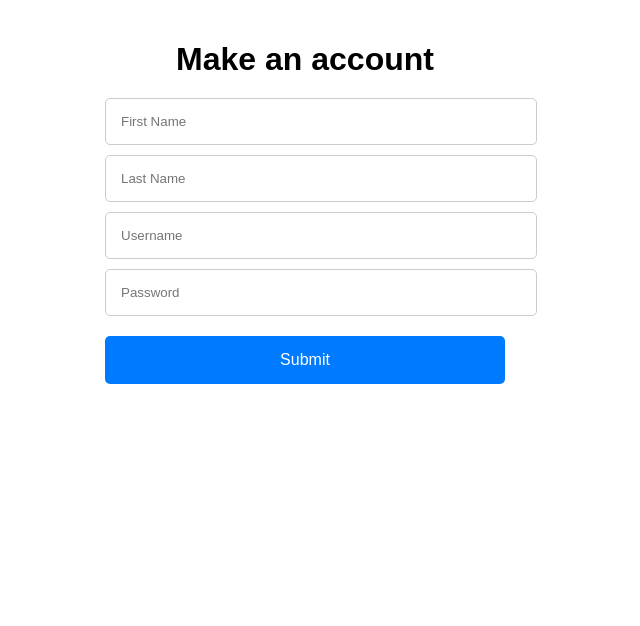
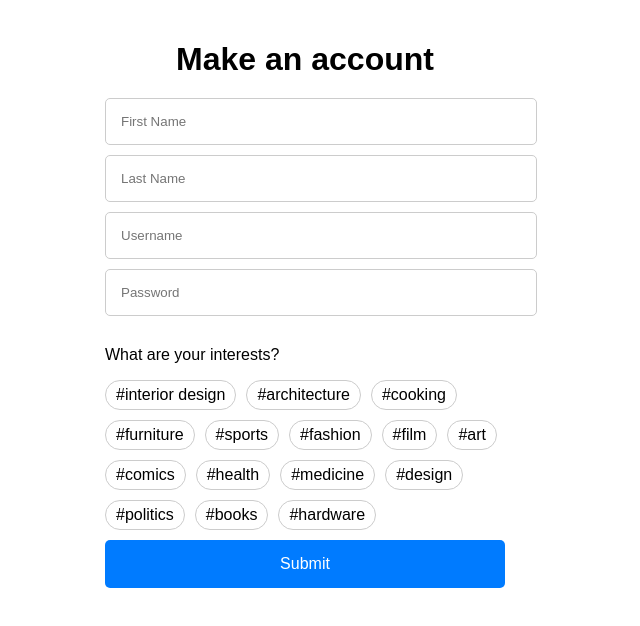
Before and after one commit to ediaviles/advanture, a React (Create React App) app: page /create-account in a window 1280 px wide. Shown: the top 626 px of the page, without its empty margins (335-975 px from the left). Built offline with nearby package versions, Linux system fonts and the light colour scheme.

Commit message:
Added a lot of stuff

```diff
--- a/package.json
+++ b/package.json
@@ -22,7 +22,7 @@
     "web-vitals": "^2.1.4"
   },
   "scripts": {
-    "start": "concurrently \"react-scripts start\" \"node server/index.js\"",
+    "start": "concurrently \"react-scripts start\" \"node --max-http-header-size=15000 server/index.js\"",
     "build": "react-scripts build",
     "test": "react-scripts test",
     "eject": "react-scripts eject"
--- a/src/App.js
+++ b/src/App.js
@@ -11,7 +11,7 @@ import { UserProfile } from './UserInfo'
 function App() {
 
   const MainApp = () => {
-    const [navbarIcon, setNavbarIcon] = useState(2)
+    const [navbarIcon, setNavbarIcon] = useState(3)
     return (
       <div className={"container"}>
         <NavBar navBarIcon={navbarIcon} setNavBarIcon={setNavbarIcon}/>
--- a/src/NavBar/NavBar.js
+++ b/src/NavBar/NavBar.js
@@ -1,11 +1,12 @@
 import { FontAwesomeIcon } from '@fortawesome/react-fontawesome'
-import { faSearch, faHome, faMessage } from '@fortawesome/free-solid-svg-icons';
+import { faSearch, faHome, faMessage, faGlobe } from '@fortawesome/free-solid-svg-icons';
 import './NavBar.css'
 
 const icons = [
     { id: 1, icon: faSearch},
-    { id: 2, icon: faHome},
-    { id: 3, icon: faMessage},
+    { id: 2, icon: faGlobe},
+    { id: 3, icon: faHome},
+    { id: 4, icon: faMessage}
   ];
 
 
--- a/src/Page/Components/AddIsland.js
+++ b/src/Page/Components/AddIsland.js
@@ -7,6 +7,28 @@ export function AddIsland({ onSave }) {
   const [images, setImages] = useState([]);
   const [tags, setTags] = useState([])
   const [tag, setTag] = useState('')
+
+  const handleImageChange = (e) => {
+    const files = Array.from(e.target.files);
+    const fileReaders = [];
+    const imageStrings = [];
+
+    files.forEach(file => {
+      const fileReader = new FileReader();
+
+      fileReader.onloadend = () => {
+        imageStrings.push(fileReader.result);
+        if (imageStrings.length === files.length) {
+          setImages(imageStrings);
+        }
+      };
+
+      fileReader.readAsDataURL(file);
+      fileReaders.push(fileReader);
+    });
+    console.log(images)
+  };
+
   const handleSave = () => {
     // Here you would typically send the data to your backend or directly update your state
     onSave({ islandName: name, description: description, images: images, tags: tags });
@@ -25,6 +47,7 @@ export function AddIsland({ onSave }) {
     <div className="add-island-container">
       <input type="text" placeholder="Island Name" value={name} onChange={e => setName(e.target.value)} />
       <textarea placeholder="Description" value={description} onChange={e => setDescription(e.target.value)} />
+      <input type="file" multiple onChange={handleImageChange} />
       {tags.map((tag, idx) => {
         return(
           <ul onClick={() => removeTag(idx)}>
--- a/src/Page/Components/CreateAccount.css
+++ b/src/Page/Components/CreateAccount.css
@@ -34,3 +34,27 @@
   .create-account-form button:hover {
     background-color: #0056b3;
   }
+
+  .interests-container {
+    margin-top: 20px;
+  }
+
+  .interests-tags {
+    display: flex;
+    flex-wrap: wrap;
+    gap: 10px;
+  }
+
+  .interest-tag {
+    padding: 5px 10px;
+    border-radius: 20px;
+    cursor: pointer;
+    border: 1px solid #ccc;
+    transition: background-color 0.3s;
+  }
+
+  .interest-tag.selected {
+    background-color: #007bff;
+    color: white;
+    border-color: #007bff;
+  }
--- a/src/Page/Components/CreateAccount.js
+++ b/src/Page/Components/CreateAccount.js
@@ -12,6 +12,7 @@ export const CreateAccount = () => {
     lastName: '',
     username: '',
     password: '',
+    interests: [],
   });
   const navigate = useNavigate()
 
@@ -52,6 +53,17 @@ export const CreateAccount = () => {
     postNewUser(formData)
   };
 
+  const handleInterestClick = (interest) => {
+    setFormData(prevFormData => ({
+      ...prevFormData,
+      interests: prevFormData.interests.includes(interest)
+        ? prevFormData.interests.filter(i => i !== interest)
+        : [...prevFormData.interests, interest]
+    }));
+  };
+
+  const interests = ["interior design", "architecture", "cooking", "furniture", "sports", "fashion", "film", "art", "comics", "health", "medicine", "design", "politics", "books", "hardware"];
+
   return (
     <div className="create-account-container">
       <form className="create-account-form" onSubmit={handleSubmit}>
@@ -84,6 +96,19 @@ export const CreateAccount = () => {
           value={formData.password}
           onChange={handleInputChange}
         />
+        <div className="interests-container">
+          <p>What are your interests?</p>
+          <div className="interests-tags">
+            {interests.map((interest, index) => (
+              <div
+                key={index}
+                className={`interest-tag ${formData.interests.includes(interest) ? 'selected' : ''}`}
+                onClick={() => handleInterestClick(interest)}>
+                #{interest}
+              </div>
+            ))}
+          </div>
+        </div>
         <button type="submit">Submit</button>
       </form>
     </div>
--- a/src/Page/Components/Home.js
+++ b/src/Page/Components/Home.js
@@ -32,7 +32,7 @@ export function Home() {
         console.log(UserProfile.getUserId())
         try {
             const savedIsland = await apiService.saveIsland({island: island, username: UserProfile.getUsername()})
-            setIslands(prevIslands => [...prevIslands, island]);
+            setIslands(prevIslands => [...prevIslands, savedIsland]);
         } catch (error) {
             console.error('Error saving data: ', error)
         }
--- /dev/null
+++ b/src/Page/Components/Recommended.css
@@ -0,0 +1,21 @@
+.recommended-grid {
+    display: grid;
+    grid-template-columns: repeat(auto-fill, minmax(140px, 1fr)); /* This creates a responsive grid */
+    grid-gap: 15px;
+    padding: 15px;
+    justify-items: center;
+  }
+
+  .recommended-item {
+    width: 140px;
+    height: 140px;
+    overflow: hidden;
+    border-radius: 15px; /* Adjust the border-radius to match your design */
+    box-shadow: 0 4px 6px rgba(0, 0, 0, 0.1); /* Optional: adds shadow for depth */
+  }
+
+  .recommended-image {
+    width: 100%;
+    height: 100%;
+    object-fit: cover; /* Ensures the images cover the div without stretching */
+  }
--- /dev/null
+++ b/src/Page/Components/Recommended.js
@@ -0,0 +1,37 @@
+import { useState, useEffect } from 'react';
+import * as apiService from '../../services/apiService'
+import { UserProfile } from '../../UserInfo'
+import './Recommended.css'
+
+export function Recommended() {
+    const [recommendedProjects, setRecommendedProjects] = useState([])
+
+    useEffect(() => {
+        const loadRecommendedIslands = async (interests) => {
+            try {
+                const result = await apiService.getIslandsFromTags({tags: interests})
+                console.log(result)
+                setRecommendedProjects(result)
+            } catch (error) {
+                console.error('Error fetching data:', error)
+            }
+        }
+        console.log(UserProfile.getInterests())
+        loadRecommendedIslands(UserProfile.getInterests())
+    }, [])
+
+    return (
+        <div className="recommended-grid">
+          {recommendedProjects.map((project, index) => (
+            <div key={index} className="recommended-item">
+              {/* Assuming `project.images[0]` is a Base64 string */}
+              <img
+                src={project.images[0]} // Directly binding the Base64 string
+                alt={project.name}
+                className="recommended-image"
+              />
+            </div>
+          ))}
+        </div>
+      );
+}
--- a/src/Page/Page.js
+++ b/src/Page/Page.js
@@ -1,5 +1,6 @@
 import {Home} from './Components/Home'
 import {Search} from './Components/Search'
+import { Recommended } from './Components/Recommended'
 import './Page.css'
 
 export function Page({navBarIcon}) {
@@ -8,8 +9,10 @@ export function Page({navBarIcon}) {
             case 1:
                 return <Search/>;
             case 2:
+                return <Recommended/>
+            case 3:
                 return <Home/>;
-            case 3:
+            case 4:
                 return <div>message</div>; // temporary
             default:
             // Optional: render a default component or null if no icon is selected
--- a/src/UserInfo.js
+++ b/src/UserInfo.js
@@ -3,6 +3,7 @@ export var UserProfile = (function() {
     var lastName = ""
     var username = ""
     var userId = ""
+    var interests = []
 
     var setFirstName = function(first_name) {
         firstName = first_name
@@ -18,6 +19,14 @@ export var UserProfile = (function() {
 
     var setUserId = function(user_id) {
         userId = user_id
+    }
+
+    var setInterests = function(user_interests) {
+        interests = user_interests
+    }
+
+    var getInterests = function () {
+        return interests
     }
 
     var getFirstName = function() {
@@ -41,6 +50,7 @@ export var UserProfile = (function() {
         setLastName(user.lastName)
         setUsername(user.username)
         setUserId(user.id)
+        setInterests(user.interests)
         window.dispatchEvent(new CustomEvent('user-login-status-changed'));
 
     }
@@ -50,6 +60,8 @@ export var UserProfile = (function() {
         setLastName: setLastName,
         setUsername: setUsername,
         setUseId: setUserId,
+        setInterests: setInterests,
+        getInterests: getInterests,
         getFirstName: getFirstName,
         getLastName: getLastName,
         getUsername: getUsername,
```
Also changed, not shown: 1 other file (tests, documents, lock files or other folders).
